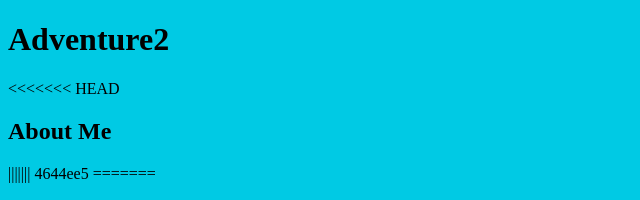
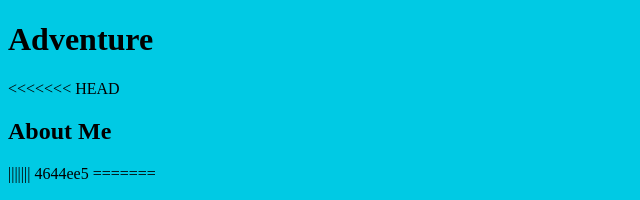
Before and after one commit to fatema-nagy/GIT, a plain HTML site: page index.html in a window 1280 px wide. Shown: the top 200 px of the page, 0-640 px from the left. Drawn offline with Linux system fonts and the light colour scheme.

Commit message:
'edited2'

```diff
--- a/index.html
+++ b/index.html
@@ -10,7 +10,7 @@
 <body>
 
     <header>
-        <h1>Adventure2</h1>
+        <h1>Adventure</h1>
     </header>
 
     <div class="container">
```
